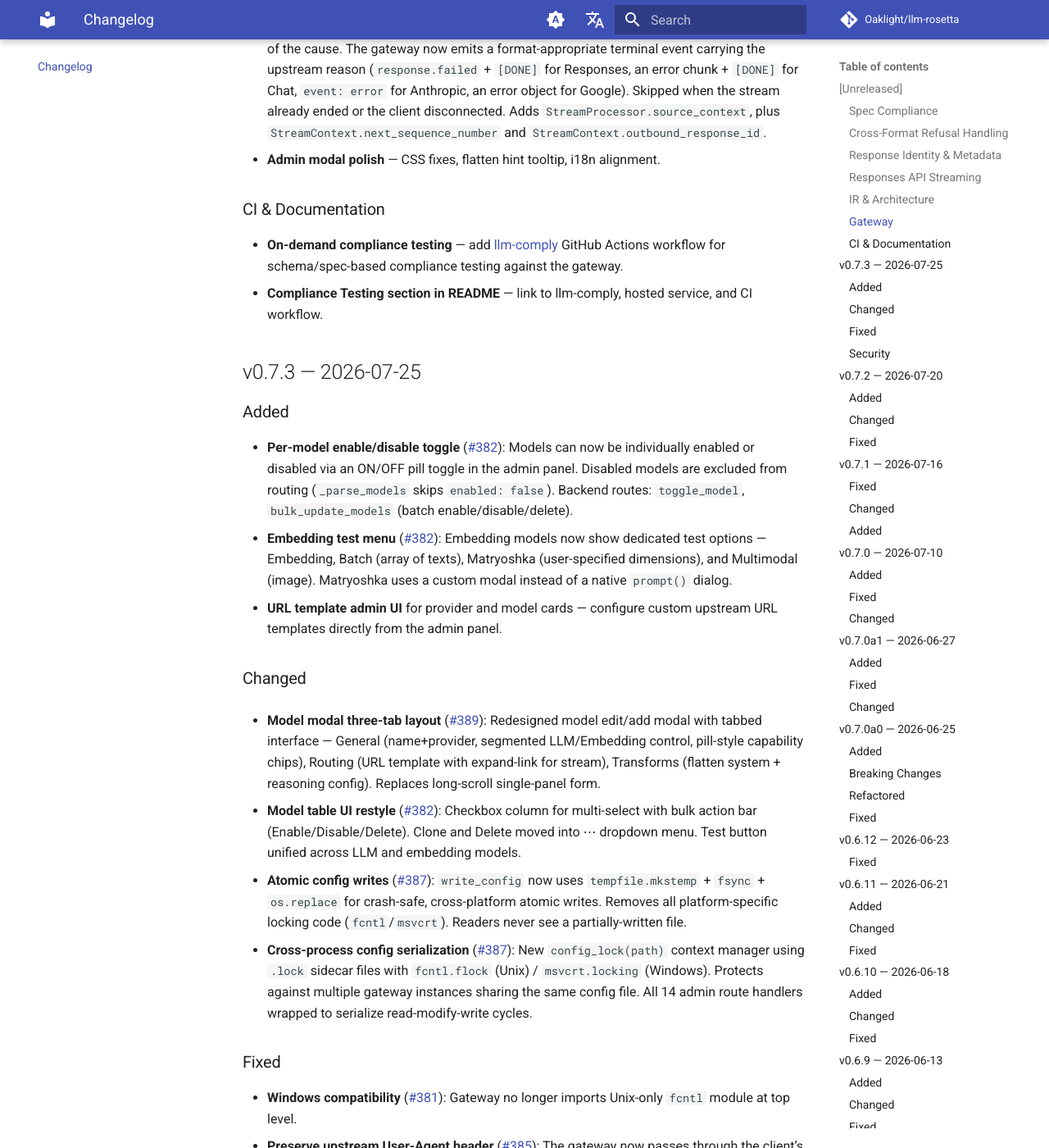
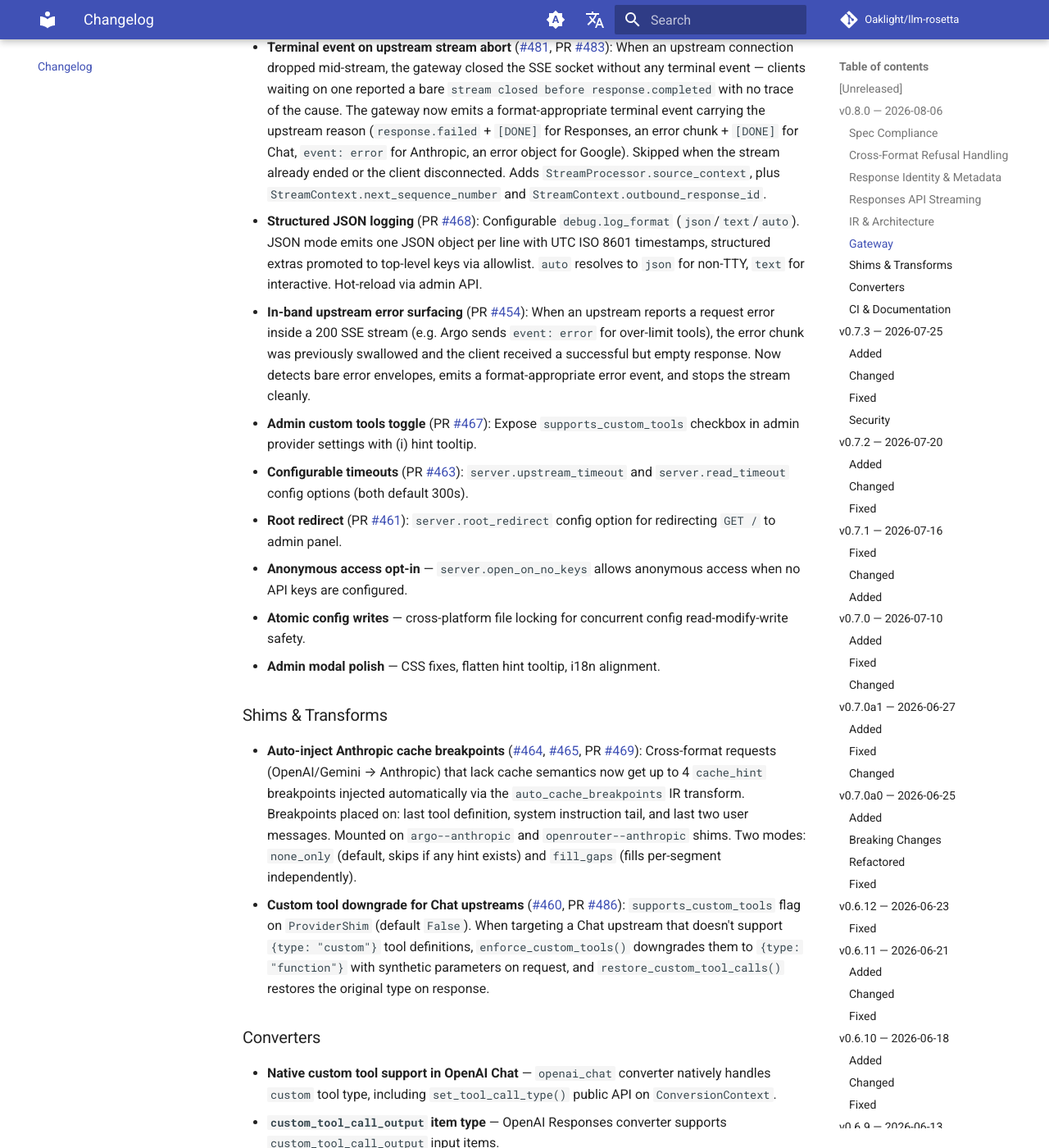
Before and after one commit to Oaklight/llm-rosetta, an MkDocs documentation site: the page built from docs/changelog.md, in a window 1280 px wide and 1400 px high, scrolled down 2962 px. Shown: the whole window at 82% size. Built offline with MkDocs 1.6.1 and Material for MkDocs 9.7.7, drawn with Linux system fonts in a browser that asks for light colours; comment, search, counter and statistics services are not loaded; some of the changed text lies outside the part shown.

Commit message:
docs: changelog for v0.8.0

```diff
--- a/docs/changelog.md
+++ b/docs/changelog.md
@@ -7,6 +7,8 @@ title: Changelog
 All notable changes to LLM-Rosetta are documented here. This project follows [Keep a Changelog](https://keepachangelog.com/) conventions.
 
 ## [Unreleased]
+
+## v0.8.0 — 2026-08-06
 
 ### Spec Compliance
 
@@ -60,7 +62,26 @@ Systematic pass across all four converters to ensure output matches official API
 - **Bearer token fallback** — accept `Bearer` token as fallback for all auth strategies.
 - **Embedding request IDs** — align embedding request IDs with upstream format.
 - **Terminal event on upstream stream abort** ([#481](https://github.com/Oaklight/llm-rosetta/issues/481), PR [#483](https://github.com/Oaklight/llm-rosetta/pull/483)): When an upstream connection dropped mid-stream, the gateway closed the SSE socket without any terminal event — clients waiting on one reported a bare `stream closed before response.completed` with no trace of the cause. The gateway now emits a format-appropriate terminal event carrying the upstream reason (`response.failed` + `[DONE]` for Responses, an error chunk + `[DONE]` for Chat, `event: error` for Anthropic, an error object for Google). Skipped when the stream already ended or the client disconnected. Adds `StreamProcessor.source_context`, plus `StreamContext.next_sequence_number` and `StreamContext.outbound_response_id`.
+- **Structured JSON logging** (PR [#468](https://github.com/Oaklight/llm-rosetta/pull/468)): Configurable `debug.log_format` (`json`/`text`/`auto`). JSON mode emits one JSON object per line with UTC ISO 8601 timestamps, structured extras promoted to top-level keys via allowlist. `auto` resolves to `json` for non-TTY, `text` for interactive. Hot-reload via admin API.
+- **In-band upstream error surfacing** (PR [#454](https://github.com/Oaklight/llm-rosetta/pull/454)): When an upstream reports a request error inside a 200 SSE stream (e.g. Argo sends `event: error` for over-limit tools), the error chunk was previously swallowed and the client received a successful but empty response. Now detects bare error envelopes, emits a format-appropriate error event, and stops the stream cleanly.
+- **Admin custom tools toggle** (PR [#467](https://github.com/Oaklight/llm-rosetta/pull/467)): Expose `supports_custom_tools` checkbox in admin provider settings with (i) hint tooltip.
+- **Configurable timeouts** (PR [#463](https://github.com/Oaklight/llm-rosetta/pull/463)): `server.upstream_timeout` and `server.read_timeout` config options (both default 300s).
+- **Root redirect** (PR [#461](https://github.com/Oaklight/llm-rosetta/pull/461)): `server.root_redirect` config option for redirecting `GET /` to admin panel.
+- **Anonymous access opt-in** — `server.open_on_no_keys` allows anonymous access when no API keys are configured.
+- **Atomic config writes** — cross-platform file locking for concurrent config read-modify-write safety.
 - **Admin modal polish** — CSS fixes, flatten hint tooltip, i18n alignment.
+
+
+### Shims & Transforms
+
+- **Auto-inject Anthropic cache breakpoints** ([#464](https://github.com/Oaklight/llm-rosetta/issues/464), [#465](https://github.com/Oaklight/llm-rosetta/issues/465), PR [#469](https://github.com/Oaklight/llm-rosetta/pull/469)): Cross-format requests (OpenAI/Gemini → Anthropic) that lack cache semantics now get up to 4 `cache_hint` breakpoints injected automatically via the `auto_cache_breakpoints` IR transform. Breakpoints placed on: last tool definition, system instruction tail, and last two user messages. Mounted on `argo--anthropic` and `openrouter--anthropic` shims. Two modes: `none_only` (default, skips if any hint exists) and `fill_gaps` (fills per-segment independently).
+- **Custom tool downgrade for Chat upstreams** ([#460](https://github.com/Oaklight/llm-rosetta/issues/460), PR [#486](https://github.com/Oaklight/llm-rosetta/pull/486)): `supports_custom_tools` flag on `ProviderShim` (default `False`). When targeting a Chat upstream that doesn't support `{type: "custom"}` tool definitions, `enforce_custom_tools()` downgrades them to `{type: "function"}` with synthetic parameters on request, and `restore_custom_tool_calls()` restores the original type on response.
+
+### Converters
+
+- **Native custom tool support in OpenAI Chat** — `openai_chat` converter natively handles `custom` tool type, including `set_tool_call_type()` public API on `ConversionContext`.
+- **`custom_tool_call_output` item type** — OpenAI Responses converter supports `custom_tool_call_output` input items.
+- **BaseConverter template method refactor** — `BaseConverter` converted to template method pattern with `__init_subclass__` enforcement of `_PASSTHROUGH_RESTORE_KEY`.
 
 ### CI & Documentation
 
```
